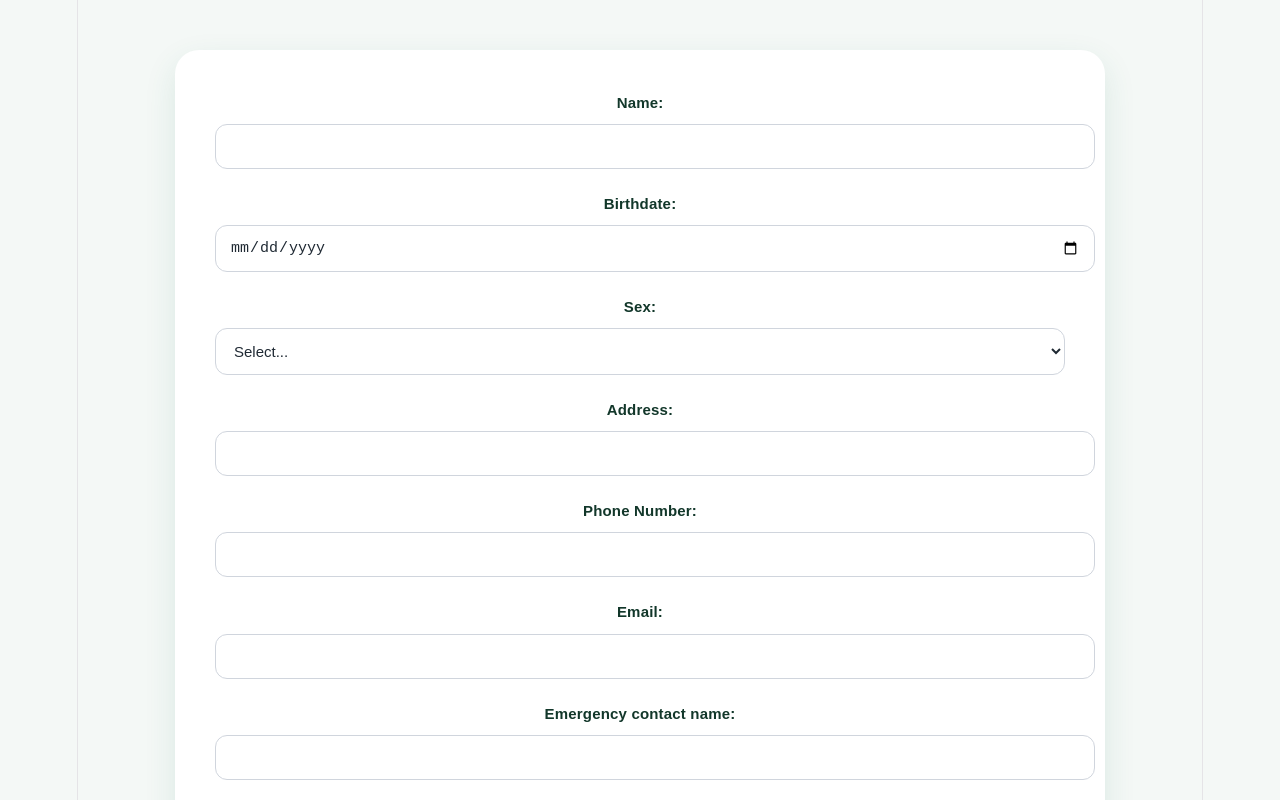
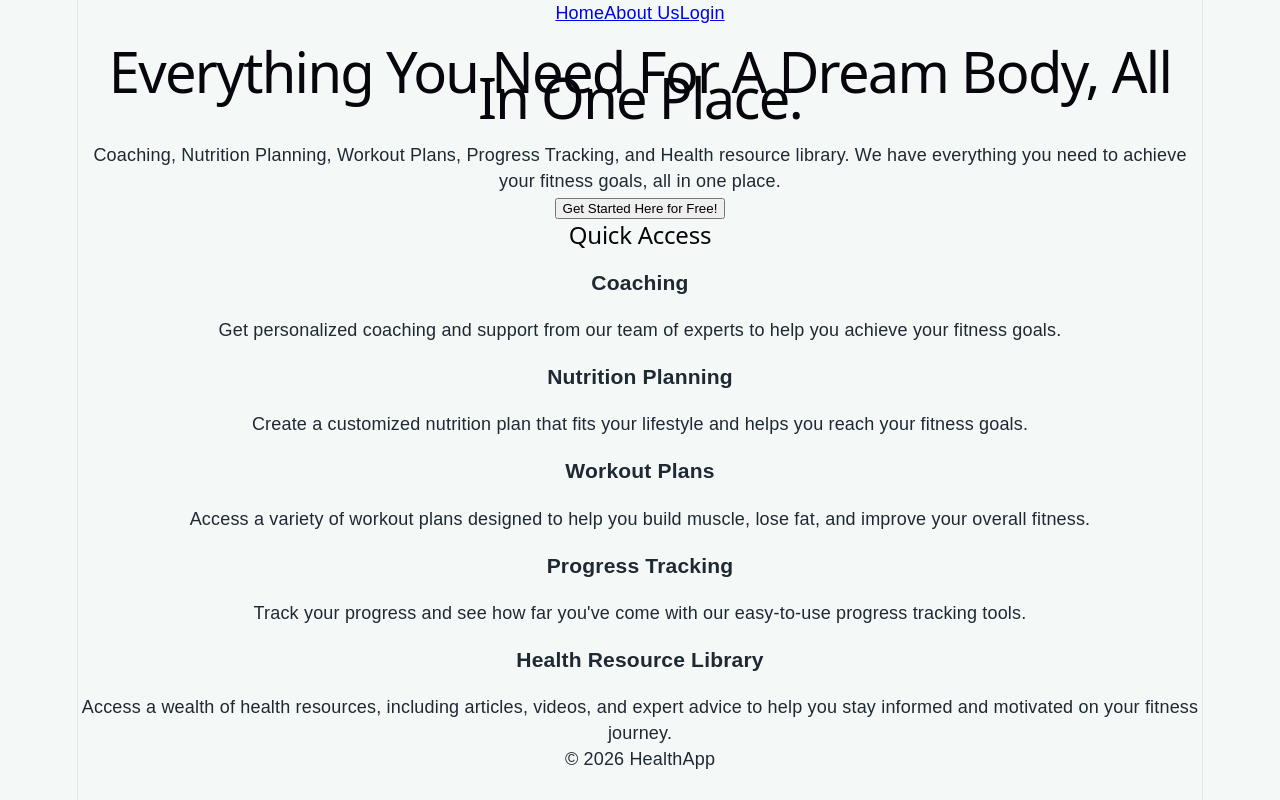
Before and after one commit to LordKN/HealthApp, a React app in the folder frontend/: page / in a window 1280 px wide. Shown: the top 800 px of the page. Built offline with nearby package versions, Linux system fonts and the light colour scheme; the HTML template or start-up script is replaced by a standard one.

Commit message:
feat: set up React Router and page navigation

```diff
--- a/frontend/package.json
+++ b/frontend/package.json
@@ -11,7 +11,8 @@
   },
   "dependencies": {
     "react": "^19.2.7",
-    "react-dom": "^19.2.7"
+    "react-dom": "^19.2.7",
+    "react-router-dom": "^7.18.1"
   },
   "devDependencies": {
     "@eslint/js": "^10.0.1",
--- a/frontend/src/App.jsx
+++ b/frontend/src/App.jsx
@@ -1,10 +1,49 @@
+import { BrowserRouter as Router, Routes, Route } from "react-router-dom";
+import Home from "./pages/Home";
+import About from "./pages/About";
+import Login from "./pages/Login";
+
 import Signup from "./pages/Signup";
 function App() {
   return (
-    <div>
-      <Signup />
-    </div>
+    <Router>
+      <Routes>
+        <Route path="/" element={<Home />} />
+        <Route path="/about" element={<About />} />
+        <Route path="/login" element={<Login />} />
+        <Route path="/signup" element={<Signup />} />
+      </Routes>
+    </Router>
   );
 }
 
 export default App;
+
+/*
+ * DEFAULT EXPORT
+ * --------------------------------------------------------------------
+ * Use "export default" when this file has ONE main component.
+ *
+ * Import Without curly braces:
+ *      import Footer from "./Footer";
+ *
+ * The imported name can be anything:
+ *      import MyFooter from "./Footer";
+ *
+ * Default exports are commonly used for React page and UI components.
+ */
+
+/*
+ * NAME EXPORT
+ * --------------------------------------------------------------------
+ * Use a named export when a file exports MULTIPLE items.
+ *
+ * Example:
+ *      export function Footer() {}
+ *      export function Navbar() {}
+ *
+ * Import with curly braces:
+ *      import { Footer, Navbar } from "./components";
+ *
+ * The imported name MUST match the exported name exactly.
+ */
--- a/frontend/src/pages/Home.jsx
+++ b/frontend/src/pages/Home.jsx
@@ -1,6 +1,6 @@
 import { Link } from "react-router-dom";
-import { Navbar } from "../components/Navbar";
-import { Footer } from "../components/Footer";
+import Navbar from "../components/Navbar";
+import Footer from "../components/Footer";
 
 export default function Home() {
   return (
```
Also changed, not shown: 1 other file (tests, documents, lock files or other folders).
